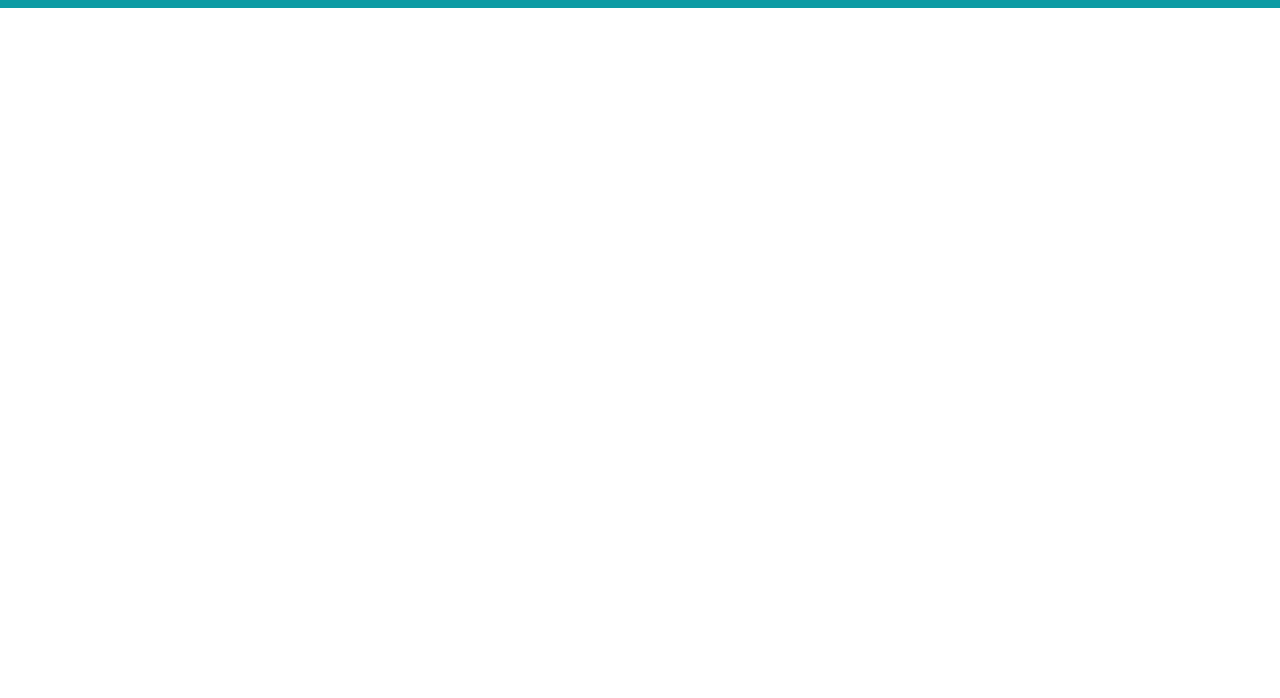
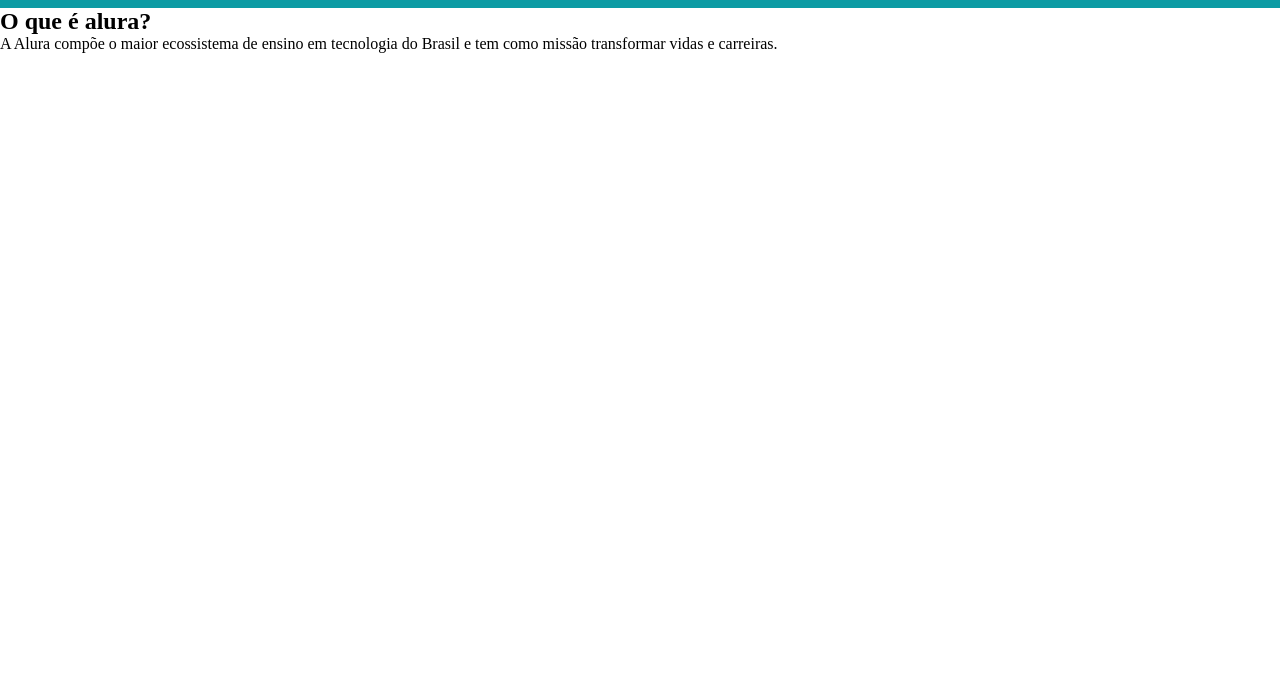
Before and after one commit to aninhahsouza150/criatividade, a plain HTML site: page index.html in a window 1280 px wide. Shown: the part 102-800 px from the top of the page. Drawn offline with Linux system fonts and the light colour scheme.

Commit message:
Add files via upload

```diff
--- a/index.html
+++ b/index.html
@@ -16,6 +16,10 @@
     <li class="cabecalho-lista-item">2ºD</li>
 </ul>
     </header>
-
+  <section class="escola">
+    <h2 class="escola titulo">O que é alura?</h2>
+    <p class="escola texto um">A Alura compõe o maior ecossistema de ensino em tecnologia do Brasil e tem como missão transformar vidas e carreiras.</p>
+    <p class="escola texto 2"></p>
+  </section>
 </body>
 </html>
```
